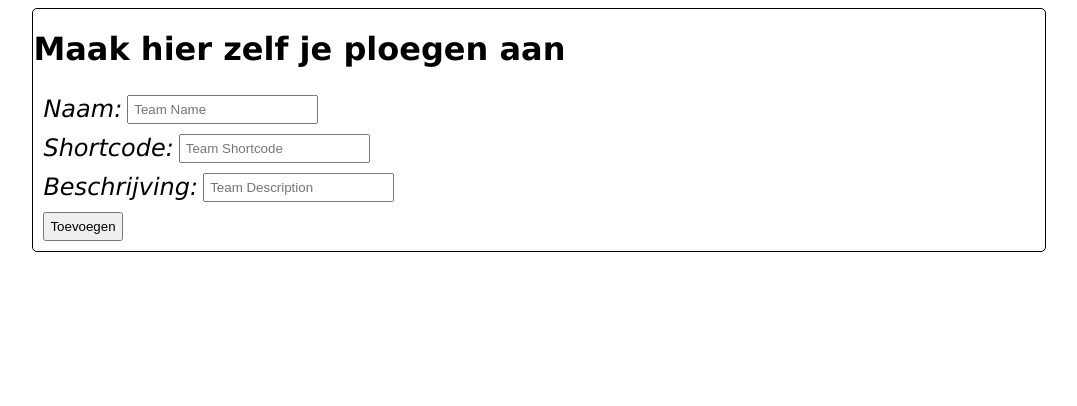
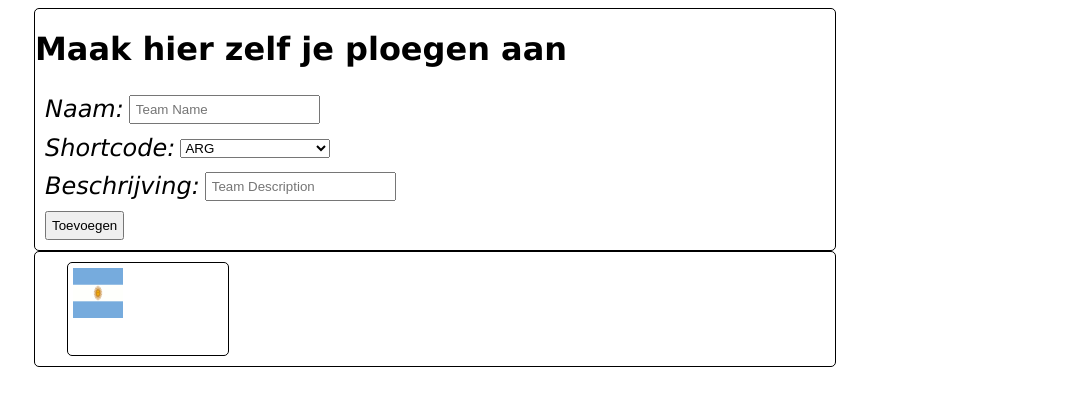
Before and after one commit to DeCatNiels/WKvoetbal2018Site, a plain HTML site: page Ploegen.html in a window 1280 px wide. Both pictures are taken after a click on the button "Toevoegen". Shown: the whole page, without its empty margins (102-1179 px from the left). Drawn offline with Linux system fonts and the light colour scheme.

Commit message:
Ploegen deel2

```diff
--- a/Ploegen.css
+++ b/Ploegen.css
@@ -1,5 +1,6 @@
-body {
+body, html{
     font-family: Verdana;
+    width: 100%;
 }
 
 div {
@@ -9,9 +10,10 @@ div {
     border-radius: 5px;
     margin-left: 10%;
     /*background-image: url(RAW/images.jpg);*/
+    max-width: 800px;
 }
 
-label, input {
+label, input, select {
     float: left;
     margin-top: 5px;
     margin-bottom: 5px;
@@ -25,6 +27,11 @@ label, #toevoegButton {
 input {
     margin-top: 5px;
     padding: 5px;
+}
+
+select {
+    margin-top: 10px;
+    width: 150px;
 }
 
 #toevoegButton {
@@ -44,3 +51,37 @@ label {
     height: 0;
     clear: both;
 }
+
+#land {
+    float: left;
+    margin: 0px;
+    margin-left: 4%;
+    margin-top: 10px;
+    margin-bottom: 10px;
+    width: 20%;
+}
+
+#landen {
+    display: none;
+}
+
+img {
+    width: 50px;
+    height: 50px;
+    float: left;
+    margin: 5px;
+    text-align: center;
+}
+
+p {
+    float: left;
+    font-size: 18pt;
+    font-weight: bold;
+}
+
+#beschrijvingOutput {
+    clear: left;
+    width: 100%;
+    font-size: 12pt;
+    font-weight: normal;
+}
--- a/Ploegen.html
+++ b/Ploegen.html
@@ -4,19 +4,54 @@
     <meta charset="UTF-8">
     <title>Ploegen</title>
     <link rel="stylesheet" href="Ploegen.css">
-    <script src="Ploegen.js"></script>
+    <script src="Ploegen.js" defer></script>
 </head>
-<body>
+<body id="mainBody" class="clear">
 
 <div class="clear">
     <h1>Maak hier zelf je ploegen aan</h1>
     <label for="naam" id="naamLabel">Naam: </label>
     <input type="text" id="naam" placeholder="Team Name">
     <label for="shortcode">Shortcode: </label>
-    <input type="text" id="shortcode" placeholder="Team Shortcode">
+    <select name="shortcode" id="shortcode">
+        <option value="arg">ARG</option>
+        <option value="aus">AUS</option>
+        <option value="bel">BEL</option>
+        <option value="col">COL</option>
+        <option value="crc">CRC</option>
+        <option value="cro">CRO</option>
+        <option value="den">DEN</option>
+        <option value="egy">EGY</option>
+        <option value="eng">ENG</option>
+        <option value="esp">ESP</option>
+        <option value="fra">FRA</option>
+        <option value="ger">GER</option>
+        <option value="irn">IRN</option>
+        <option value="isl">ISL</option>
+        <option value="jap">JAP</option>
+        <option value="kor">KOR</option>
+        <option value="kro">KRO</option>
+        <option value="mex">MEX</option>
+        <option value="mor">MOR</option>
+        <option value="nig">NIG</option>
+        <option value="pan">PAN</option>
+        <option value="per">PER</option>
+        <option value="pol">POL</option>
+        <option value="por">POR</option>
+        <option value="rus">RUS</option>
+        <option value="sar">SAR</option>
+        <option value="sen">SEN</option>
+        <option value="srb">SRB</option>
+        <option value="sui">SUI</option>
+        <option value="swe">SWE</option>
+        <option value="uru">URU</option>
+    </select>
     <label for="beschrijving">Beschrijving: </label>
     <input type="text" id="beschrijving" placeholder="Team Description">
     <input type="button" value="Toevoegen" id="toevoegButton">
+</div>
+<div class="clear" id="landen">
+
 </div>
 
 
--- a/Ploegen.js
+++ b/Ploegen.js
@@ -2,15 +2,30 @@ let naamIngave = document.getElementById('naam');
 let shortCode = document.getElementById('shortcode');
 let beschrijving = document.getElementById('beschrijving');
 let instelKnop = document.getElementById('toevoegButton');
+let landen = document.getElementById("landen");
 
 instelKnop.addEventListener('click', function(){
     let naam = naamIngave.value;
     let code = shortCode.value;
     let description = beschrijving.value;
+    landen.style.display = "block";
+
+    let vlagLand = document.createElement('img');
+    vlagLand.src = "afbeeldingen/landen/" + code + ".png";
 
     let element = document.createElement('div');
-    let para = element.creaElement('p');
-    para.value = naam;
+    element.id = "land";
+
+    let para = document.createElement('p');
+    para.innerHTML = naam;
+
+    let desc = document.createElement('p');
+    desc.id = "beschrijvingOutput";
+    desc.innerHTML = description;
+    landen.appendChild(element);
+    element.appendChild(vlagLand);
+    element.appendChild(para);
+    element.appendChild(desc);
 
 
-})
+});
```
